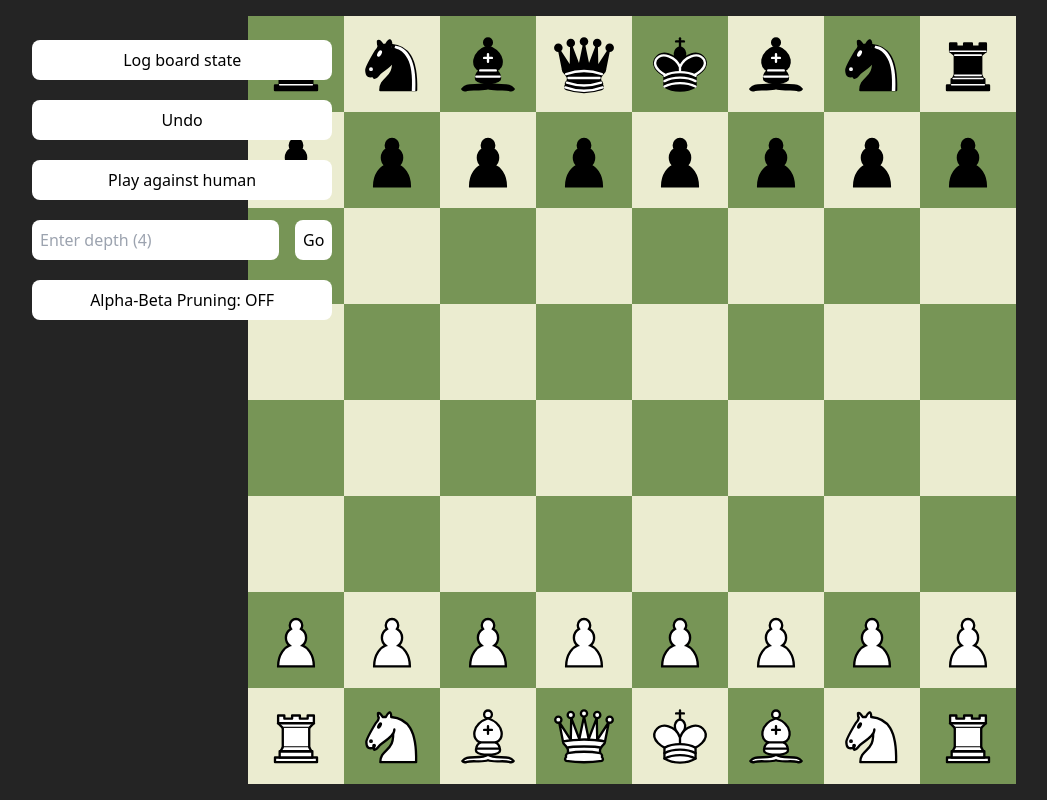
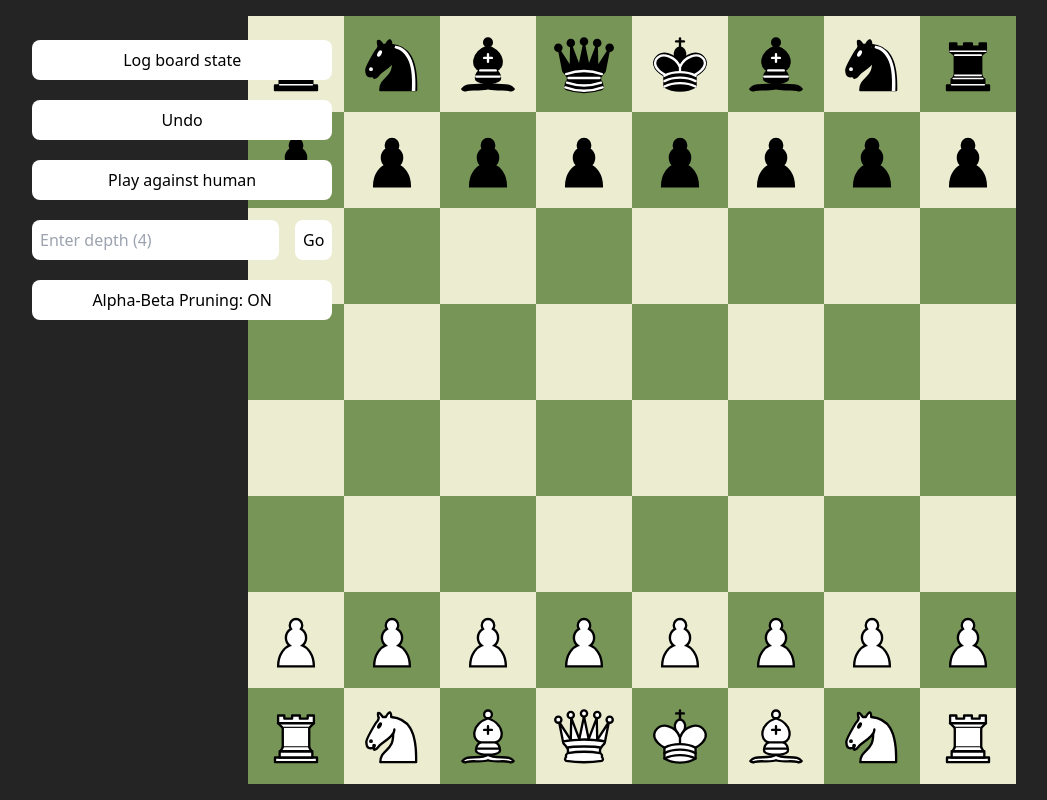
Before and after one commit to TanmayGadge/Chess-AI, a React (Vite) app: page / in a window 1280 px wide. Shown: the whole page, without its empty margins (8-1055 px from the left). Built offline with nearby package versions, Linux system fonts and the light colour scheme; no server answers.

Commit message:
fix chess piece ui bug

```diff
--- a/src/components/board/chessBoard.jsx
+++ b/src/components/board/chessBoard.jsx
@@ -46,6 +46,7 @@ const ChessBoard = () => {
     isAlphaBeta,
   } = useBoard();
 
+  //An attempt at making it multiplayer
   socket.onopen = () => {
     // alert("Connected to the server");
     console.log("Conneted to the server");
@@ -92,6 +93,7 @@ const ChessBoard = () => {
 
   useEffect(() => {
     if (currentPlayer === "black" && isAIGame) {
+      const timeoutId = setTimeout(() => {
         const aiMove = getAIMove(boardState, depth);
 
         if (aiMove) {
@@ -106,6 +108,9 @@ const ChessBoard = () => {
           setGameState("checkmate");
           console.log("Checkmate");
         }
+      }, 50);
+
+      return ()=> {clearTimeout(timeoutId)};
     }
   }, [boardState]);
 
@@ -244,7 +249,7 @@ const ChessBoard = () => {
       let moveValue;
       if (isAlphaBeta) {
         moveValue = minimaxAlphaBeta(newBoard, depth - 1, !isMaximizing);
-      }else{
+      } else {
         moveValue = minimax(newBoard, depth - 1, !isMaximizing);
       }
 
--- a/src/components/tile/tile.jsx
+++ b/src/components/tile/tile.jsx
@@ -9,7 +9,7 @@ export default function Tile({
   col
 }) {
   return (
-    <div className={`grid place-items-center ${number % 2 == 1 ? 'bg-[#ebecd0]' : 'bg-[#779556]'}`}>
+    <div className={`grid place-items-center ${number % 2 == 1 ? 'bg-[#779556]' : 'bg-[#ebecd0]'}`}>
       {image && (
         <div
           className="chess-piece w-[70px] h-[70px] hover:cursor-grab active:cursor-grabbing bg-no-repeat bg-cover"
--- a/src/context/BoardContext.jsx
+++ b/src/context/BoardContext.jsx
@@ -20,8 +20,8 @@ export const BoardProvider = ({ children }) => {
   const [moveHistory, setMoveHistory] = useState([]);
   const [gameState, setGameState] = useState(null);
   const [isAIGame, setIsAIGame] = useState(true);
-  const [depth, setDepth] = useState(4);
-  const [isAlphaBeta, setIsAlphaBeta] = useState(false);
+  const [depth, setDepth] = useState(6);
+  const [isAlphaBeta, setIsAlphaBeta] = useState(true);
 
   const numberOfMoves = useRef(0);
 
```
Lines whose indentation alone changed are shown as unchanged.
